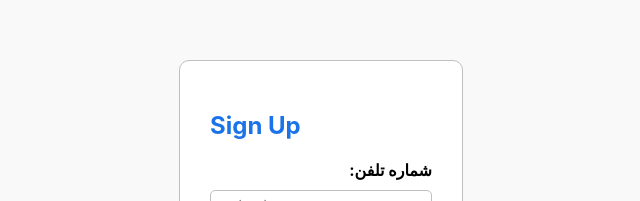
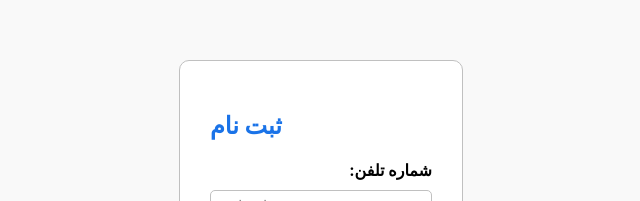
Before and after one commit to dezhbani/form-project, a React (Create React App) app in the folder frontend/: page /sign-up in a window 1280 px wide. Shown: the part 209-410 px from the top of the page, without its empty margins (319-959 px from the left). Built offline with nearby package versions, Linux system fonts and the light colour scheme.

Commit message:
change value

```diff
--- a/frontend/src/components/Signup.js
+++ b/frontend/src/components/Signup.js
@@ -20,13 +20,10 @@ const Signup = ({state, setState}) => {
 
     useEffect(() =>{
         setErorrs(validate(data, "signup"));
-        console.log(erorrs)
     }, [data, touched]);
 
     const focus = event =>{
         setTouched({ ...touched, [event.target.name]: true });
-        // setErorrs(validate(data));
-        // console.log(erorrs);
     }
 
     const change = event =>{
@@ -62,12 +59,11 @@ const Signup = ({state, setState}) => {
     return (
         <div className={style.maincontainer}>
             <div className={style.container}>
-                <h2 className={style.header}>Sign Up</h2>
+                <h2 className={style.header}>ثبت نام</h2>
                 <div className={style.formfield}>
                     <label className={style.label}>شماره تلفن:</label>
                     <input className={(touched.phone && erorrs.phone)? style.uncompleted : style.phone} type="tel" value={data.phone} onFocus={focus} onChange={change} name='phone' placeholder='شماره تلفن' />
                     {erorrs.phone && touched.phone && <span>{erorrs.phone}</span>}
-
                     <div className={style.buttons}>
                         <button onClick={clicked} type="submit">تایید</button>
                     </div>
```
